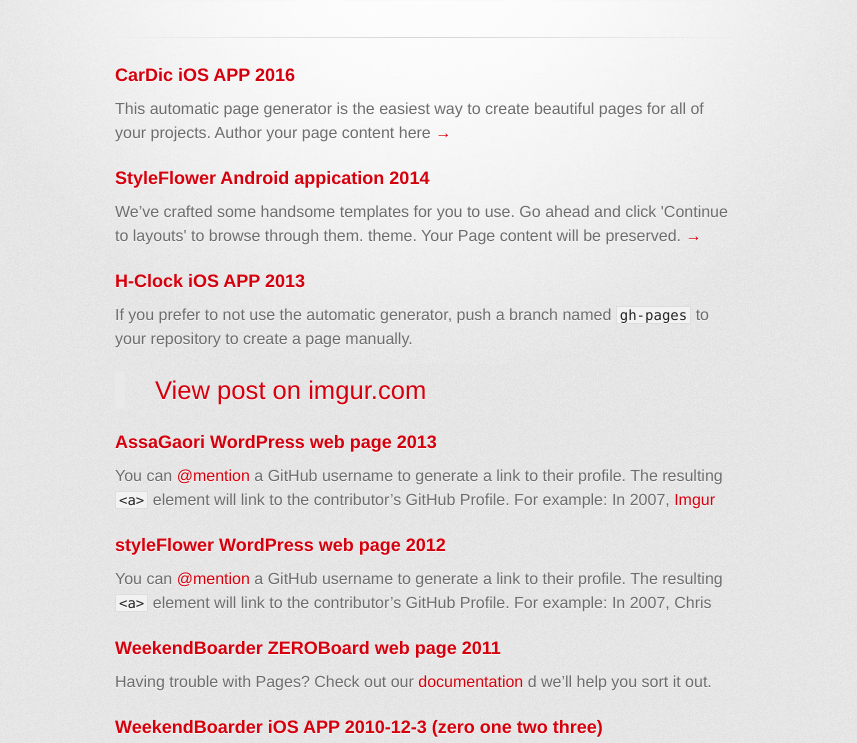
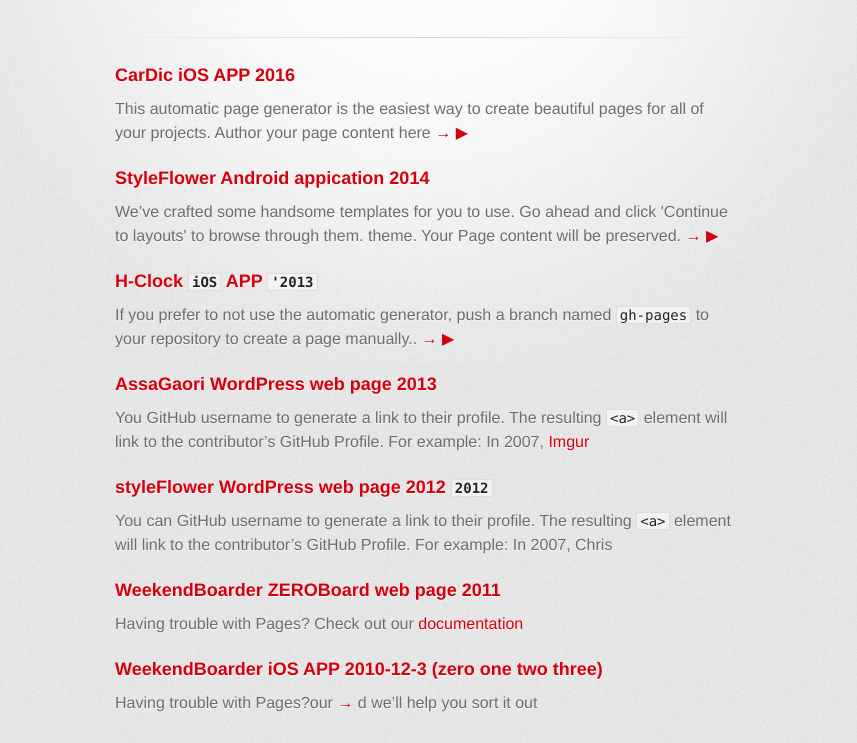
Before and after one commit to Min-jE/develop, a plain HTML site: page index.html in a window 1280 px wide. Shown: the part 209-952 px from the top of the page, without its empty margins (215-1072 px from the left). Drawn offline with Linux system fonts and the light colour scheme; a web font is replaced by a local one.

```diff
--- a/index.html
+++ b/index.html
@@ -34,37 +34,39 @@
           <h3>
 <a id="cardic-ios-app-2016" class="anchor" href="#cardic-ios-app-2016" aria-hidden="true"><span aria-hidden="true" class="octicon octicon-link"></span></a>CarDic iOS APP 2016</h3>
 
-<p>This automatic page generator is the easiest way to create beautiful pages for all of your projects. Author your page content here <a href="http://i.imgur.com/FOsaQs7.jpg?1"> → </a></p>
+<p>This automatic page generator is the easiest way to create beautiful pages for all of your projects. Author your page content here <a href="http://i.imgur.com/FOsaQs7.jpg?1"> → ▶ </a></p>
 
 <h3>
 <a id="styleflower-android-appication-2014" class="anchor" href="#styleflower-android-appication-2014" aria-hidden="true"><span aria-hidden="true" class="octicon octicon-link"></span></a>StyleFlower Android appication 2014</h3>
 
-<p>We’ve crafted some handsome templates for you to use. Go ahead and click 'Continue to layouts' to browse through them. theme. Your Page content will be preserved.<a href="http://i.imgur.com/FOsaQs7.jpg"> → </a></p>
+<p>We’ve crafted some handsome templates for you to use. Go ahead and click 'Continue to layouts' to browse through them. theme. Your Page content will be preserved.<a href="http://i.imgur.com/FOsaQs7.jpg"> → ▶ </a></p>
 
 <h3>
-<a id="h-clock-ios-app-2013" class="anchor" href="#h-clock-ios-app-2013" aria-hidden="true"><span aria-hidden="true" class="octicon octicon-link"></span></a>H-Clock iOS APP 2013</h3>
+<a id="h-clock-ios-app-2013" class="anchor" href="#h-clock-ios-app-2013" aria-hidden="true"><span aria-hidden="true" class="octicon octicon-link"></span></a>H-Clock <code>iOS</code> APP <code>'2013</code>
+</h3>
 
-<p>If you prefer to not use the automatic generator, push a branch named <code>gh-pages</code> to your repository to create a page manually. </p><blockquote lang="en"><a href="//imgur.com/FOsaQs7">View post on imgur.com</a></blockquote>
+<p>If you prefer to not use the automatic generator, push a branch named <code>gh-pages</code> to your repository to create a page manually..<a href="http://i.imgur.com/FOsaQs7.jpg"> → ▶ </a> </p>
 
 <h3>
 <a id="assagaori-wordpress-web-page-2013" class="anchor" href="#assagaori-wordpress-web-page-2013" aria-hidden="true"><span aria-hidden="true" class="octicon octicon-link"></span></a>AssaGaori WordPress web page 2013</h3>
 
-<p>You can <a href="https://help.github.com/articles/basic-writing-and-formatting-syntax/#mentioning-users-and-teams" class="user-mention">@mention</a> a GitHub username to generate a link to their profile. The resulting <code>&lt;a&gt;</code> element will link to the contributor’s GitHub Profile. For example: In 2007, <a href="http://i.imgur.com/FOsaQs7.jpg?1">Imgur</a></p>
+<p>You  GitHub username to generate a link to their profile. The resulting <code>&lt;a&gt;</code> element will link to the contributor’s GitHub Profile. For example: In 2007, <a href="http://i.imgur.com/FOsaQs7.jpg?1">Imgur</a></p>
 
 <h3>
-<a id="styleflower-wordpress-web-page-2012" class="anchor" href="#styleflower-wordpress-web-page-2012" aria-hidden="true"><span aria-hidden="true" class="octicon octicon-link"></span></a>styleFlower WordPress web page 2012</h3>
+<a id="styleflower-wordpress-web-page-2012-2012" class="anchor" href="#styleflower-wordpress-web-page-2012-2012" aria-hidden="true"><span aria-hidden="true" class="octicon octicon-link"></span></a>styleFlower WordPress web page 2012 <code>2012</code>
+</h3>
 
-<p>You can <a href="https://help.github.com/articles/basic-writing-and-formatting-syntax/#mentioning-users-and-teams" class="user-mention">@mention</a> a GitHub username to generate a link to their profile. The resulting <code>&lt;a&gt;</code> element will link to the contributor’s GitHub Profile. For example: In 2007, Chris </p>
+<p>You can GitHub username to generate a link to their profile. The resulting <code>&lt;a&gt;</code> element will link to the contributor’s GitHub Profile. For example: In 2007, Chris </p>
 
 <h3>
 <a id="weekendboarder-zeroboard-web-page-2011" class="anchor" href="#weekendboarder-zeroboard-web-page-2011" aria-hidden="true"><span aria-hidden="true" class="octicon octicon-link"></span></a>WeekendBoarder ZEROBoard web page 2011</h3>
 
-<p>Having trouble with Pages? Check out our <a href="https://help.github.com/pages">documentation</a> d we’ll help you sort it out.</p>
+<p>Having trouble with Pages? Check out our <a href="https://help.github.com/pages">documentation</a></p>
 
 <h3>
 <a id="weekendboarder-ios-app-2010-12-3-zero-one-two-three" class="anchor" href="#weekendboarder-ios-app-2010-12-3-zero-one-two-three" aria-hidden="true"><span aria-hidden="true" class="octicon octicon-link"></span></a>WeekendBoarder iOS APP 2010-12-3 (zero one two three)</h3>
 
-<p>Having trouble with Pages?our <a href="https://help.github.com/pages">  →  --&gt; ☞</a> d we’ll help you sort it out</p>
+<p>Having trouble with Pages?our <a href="https://help.github.com/pages">→</a> d we’ll help you sort it out</p>
         </section>
 
         <footer>
```
Also changed, not shown: params.json (+1 -1 lines).
